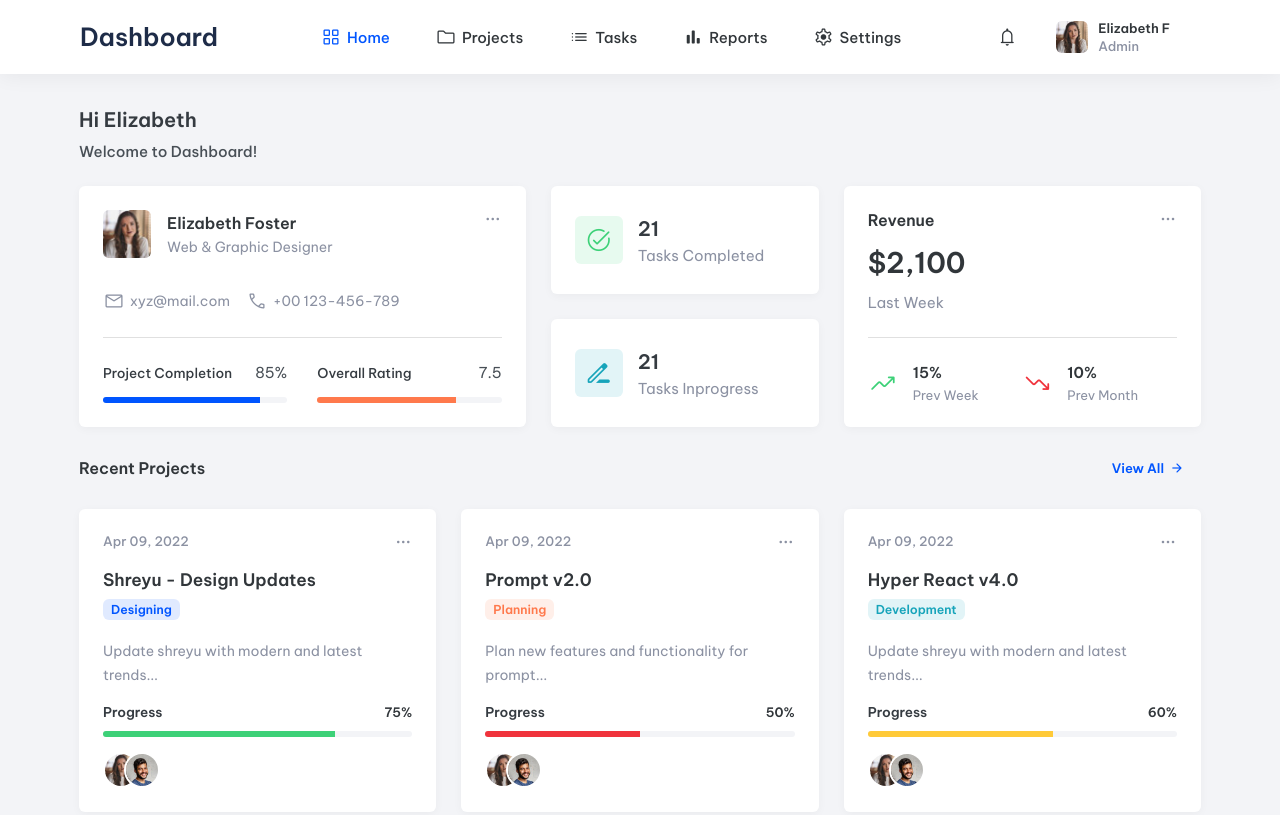
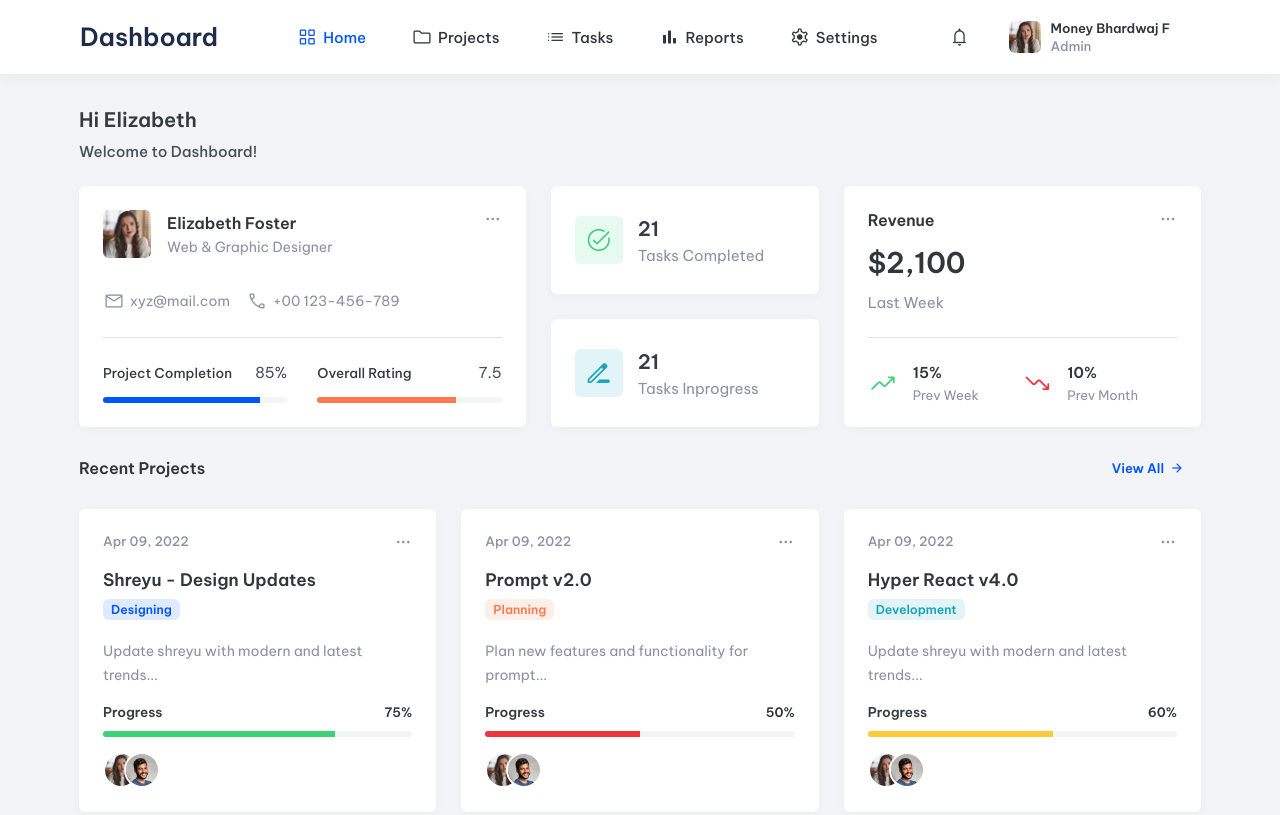
Before and after one commit to Money-Bhardwaj/Dashboard-Chart, a plain HTML site: page index.html in a window 1280 px wide. Shown: the top 815 px of the page. Drawn offline with nearby package versions, Linux system fonts and the light colour scheme.

Commit message:
Name Changed

```diff
--- a/index.html
+++ b/index.html
@@ -114,7 +114,7 @@
                 </figure>
 
                 <div>
-                  <p class="profile-title">Elizabeth F</p>
+                  <p class="profile-title">Money Bhardwaj F</p>
 
                   <p class="profile-subtitle">Admin</p>
                 </div>
```
